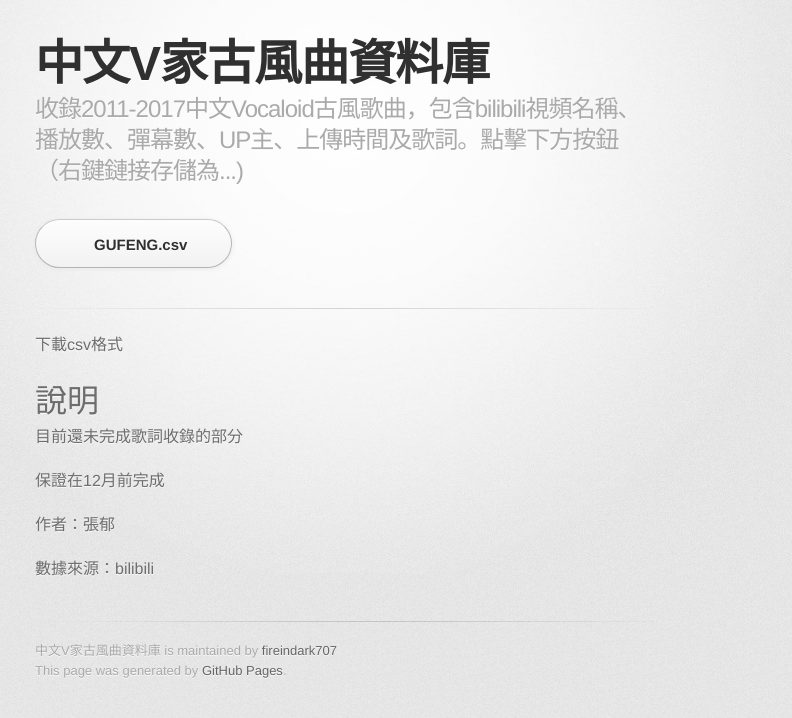
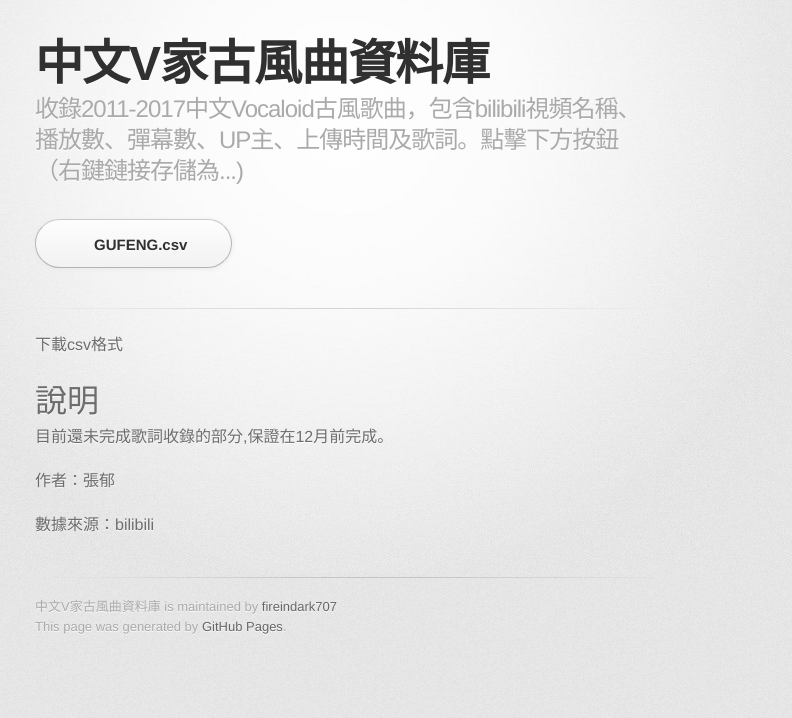
Before and after one commit to fireindark707/ChineseV_GUFENG, a Jekyll site: the page built from docs/index.md, in a window 1280 px wide. Shown: the top 718 px of the page, without its empty margins (295-1087 px from the left). Built offline with Jekyll 4.4.1, drawn with Linux system fonts in a browser that asks for light colours; some web fonts are replaced.

```diff
--- a/docs/index.md
+++ b/docs/index.md
@@ -5,9 +5,7 @@ layout: default
 
 # [](#header-1)說明
 
-目前還未完成歌詞收錄的部分
-
-保證在12月前完成
+目前還未完成歌詞收錄的部分,保證在12月前完成。
 
 作者：張郁
 
```
